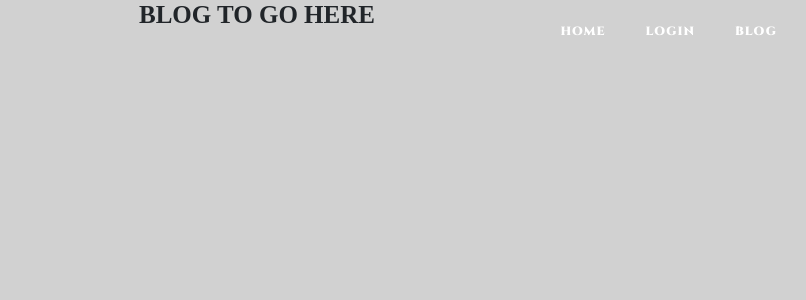
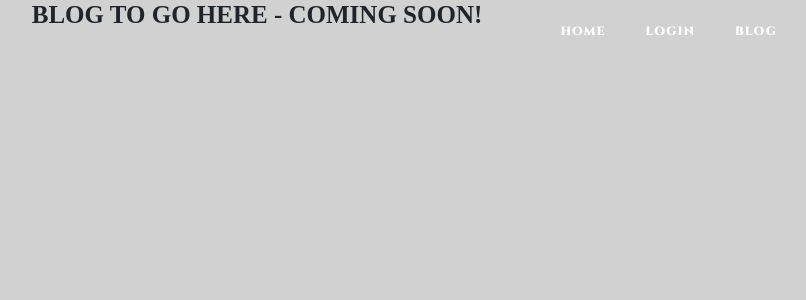
Before and after one commit to adrevezzo/stock_returns, a Flask app: page /blog in a window 1280 px wide. Shown: the top 300 px of the page, without its empty margins (383-1189 px from the left). Run offline with Flask 2, Linux system fonts and the light colour scheme; some libraries are stand-ins or nearby versions; some web fonts are replaced.

Commit message:
add coming soon label to blog and login pages

```diff
--- a/templates/blog.html
+++ b/templates/blog.html
@@ -4,7 +4,7 @@
 
 {% block content %}
 
-<h1>BLOG TO GO HERE</h1>
+<h1>BLOG TO GO HERE - COMING SOON!</h1>
 
 
 {% endblock %}
--- a/templates/login.html
+++ b/templates/login.html
@@ -4,7 +4,7 @@
 
 {% block content %}
 
-<h1>LOGIN HERE</h1>
+<h1>LOGIN HERE - Coming Soon!</h1>
 
 
 {% endblock %}
```
